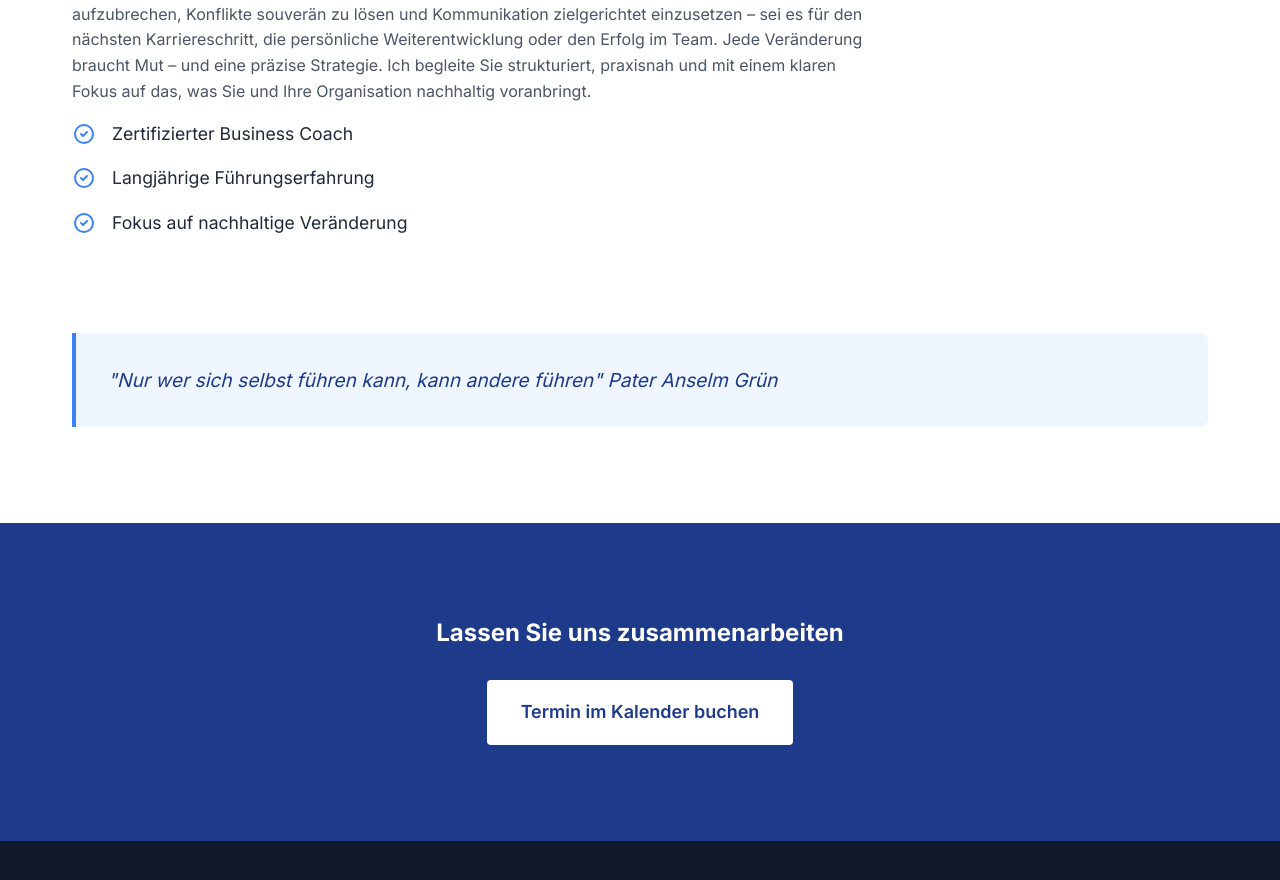
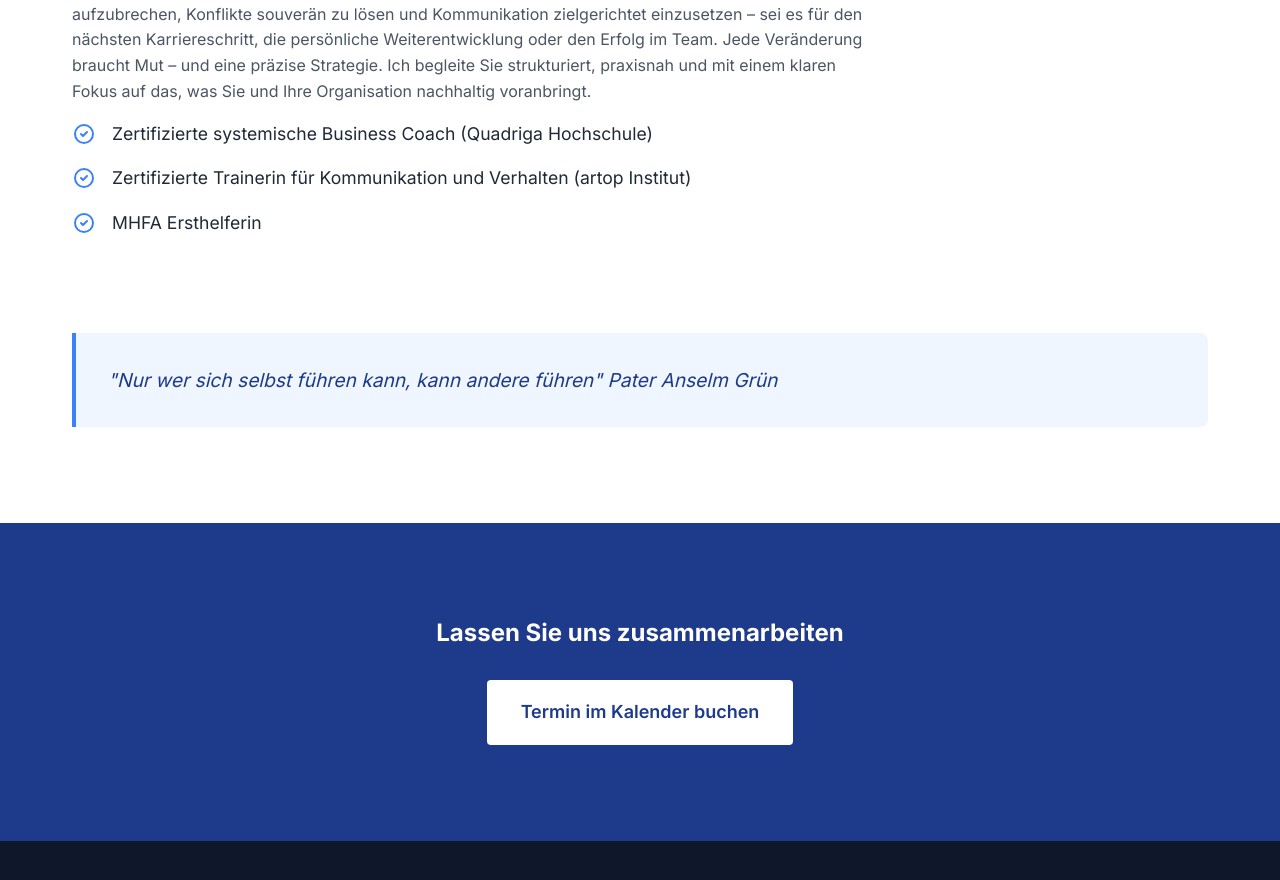
Before and after one commit to NargizaRA/liubov-coaching-webpage, an Eleventy site: page src/index.md in a window 1280 px wide. Shown: the part 3101-3981 px from the top of the page. Built offline with nearby package versions, Linux system fonts and the light colour scheme; Eleventy itself is replaced by a stand-in of ours; files that its build step writes are made by us from their sources.

Commit message:
Update Seiten (Pages) “home”

```diff
--- a/src/index.md
+++ b/src/index.md
@@ -70,9 +70,9 @@ about_text: >+
 
 
 about_features:
-  - Zertifizierter Business Coach
-  - Langjährige Führungserfahrung
-  - Fokus auf nachhaltige Veränderung
+  - Zertifizierte systemische Business Coach (Quadriga Hochschule)
+  - Zertifizierte Trainerin für Kommunikation und Verhalten (artop Institut)
+  - MHFA Ersthelferin
 about_quote: '"Nur wer sich selbst führen kann, kann andere führen" Pater Anselm Grün'
 cta_title: Lassen Sie uns zusammenarbeiten
 footer_phone: auf Anfrage
```
